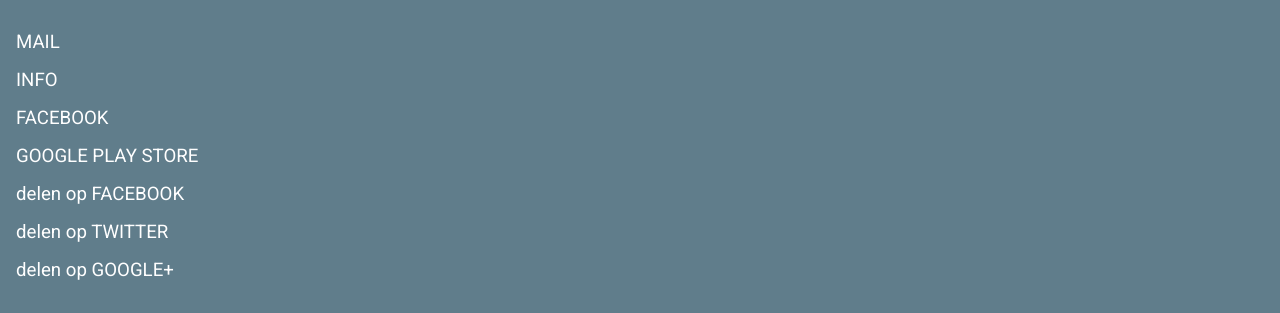
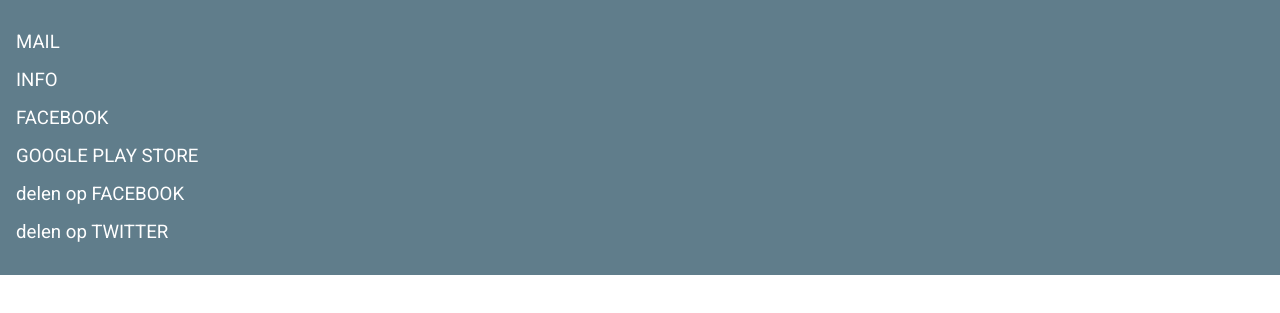
Before and after one commit to vicmortelmans/alledaags, a Flask app: page / in a window 1280 px wide. Shown: the part 711-1024 px from the top of the page. After the commit the page ends 986 px from the top, so only its background shows below. Run offline with Flask 3, Linux system fonts and the light colour scheme.

Commit message:
new tweet sharing link and removing google+

```diff
--- a/templates/grid_after_cards.html
+++ b/templates/grid_after_cards.html
@@ -63,8 +63,7 @@
             <div><a href="https://www.facebook.com/alledaagsgeloven">FACEBOOK</a></div>
             <div><a href="https://play.google.com/store/apps/details?id=net.gelovenleren.alledaags">GOOGLE PLAY STORE</a></div>
             <div><a class="link" href="https://www.facebook.com/sharer/sharer.php?u=https://alledaags.gelovenleren.net">delen op FACEBOOK</a></div>
-            <div><a class="link" href="https://twitter.com/home?status=%22jouw%20dashboard%20voor%20dagelijks%20gebed%2C%20studie%20of%20bezinning%22%20https://alledaags.gelovenleren.net">delen op TWITTER</a></div>
-            <div><a class="link" href="https://plus.google.com/share?url=https://alledaags.gelovenleren.net">delen op GOOGLE+</a></div>
+            <div><a class="link" href="https://twitter.com/intent/tweet?text=%22jouw%20dashboard%20voor%20dagelijks%20gebed%2C%20studie%20of%20bezinning%22%20https://alledaags.gelovenleren.net">delen op TWITTER</a></div>
         </footer>
         <script>
             var $container = $('#container');
```
